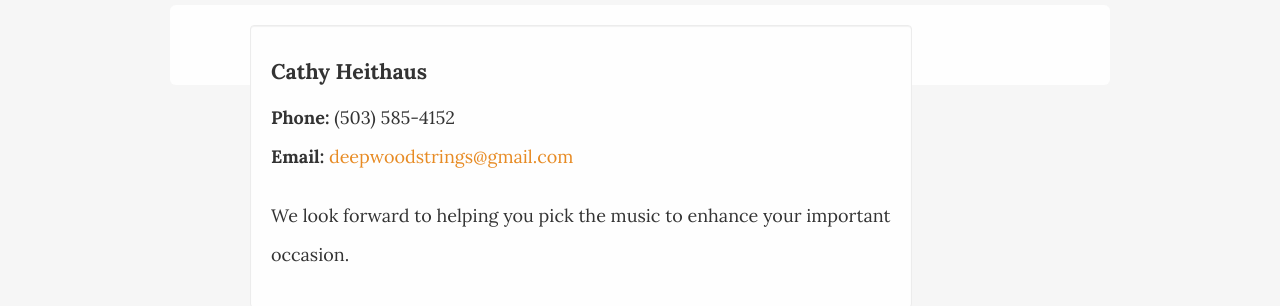
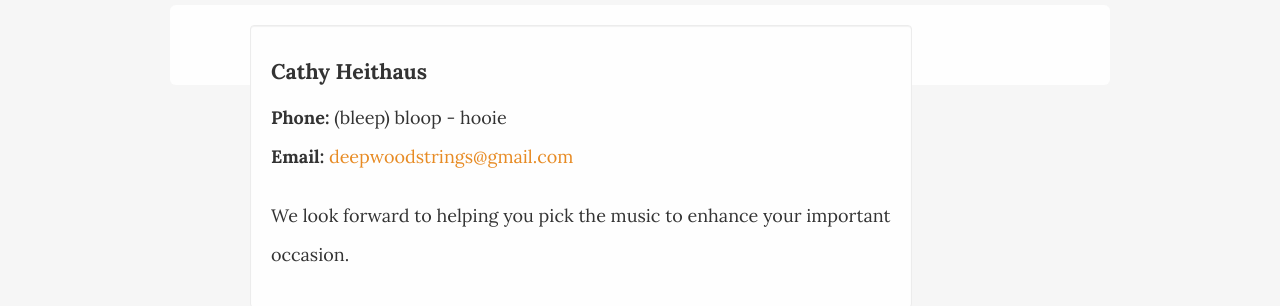
Before and after one commit to bheithaus/deepwood_strings, a Jekyll site: the page built from contact/index.html, in a window 1280 px wide. Shown: the part 141-447 px from the top of the page. Built offline with Jekyll 4.4.1, drawn with Linux system fonts in a browser that asks for light colours.

Commit message:
removde phone number

```diff
--- a/contact/index.html
+++ b/contact/index.html
@@ -7,7 +7,7 @@ title: Contact
 <div class="hero-unit">
 	<div class="span8 well">
 		<h4>Cathy Heithaus</h4>
-		<strong>Phone: </strong>(503) 585-4152 <br>
+		<strong>Phone: </strong>(bleep) bloop - hooie <br>
 		<strong>Email: </strong>
 		<a href="mailto:deepwoodstrings@gmail.com?Subject=booking">deepwoodstrings@gmail.com</a>
 		<p class="contact-blurb">We look forward to helping you pick the music to enhance your important occasion.</p>
```
